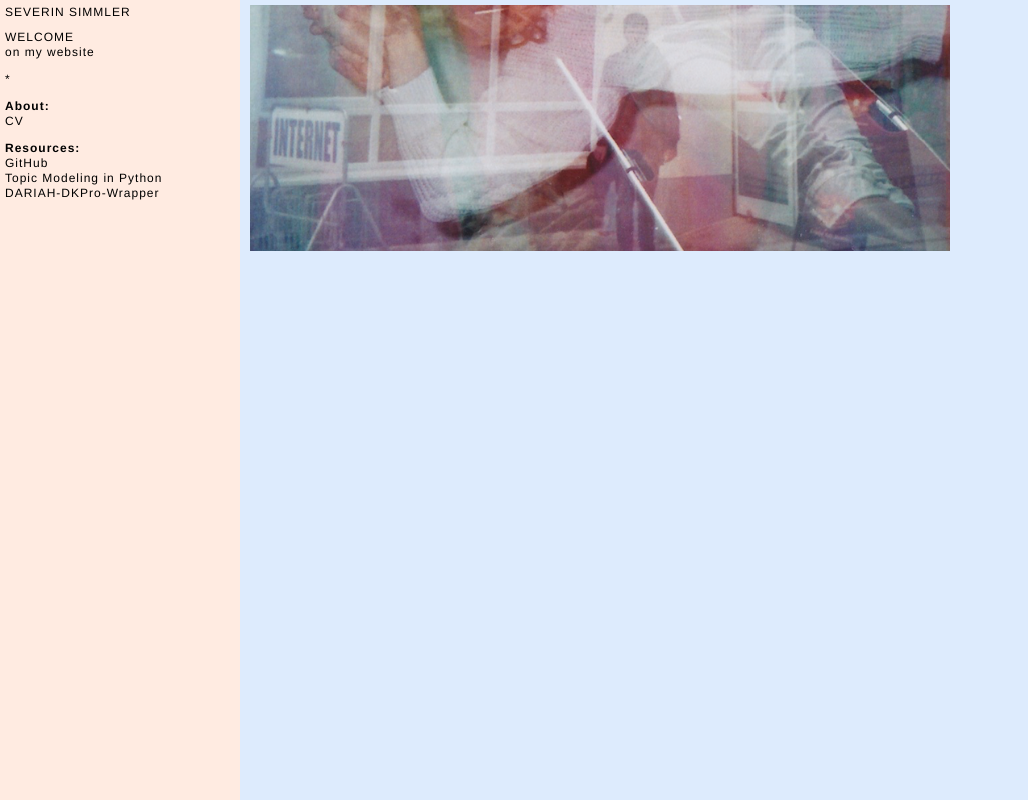
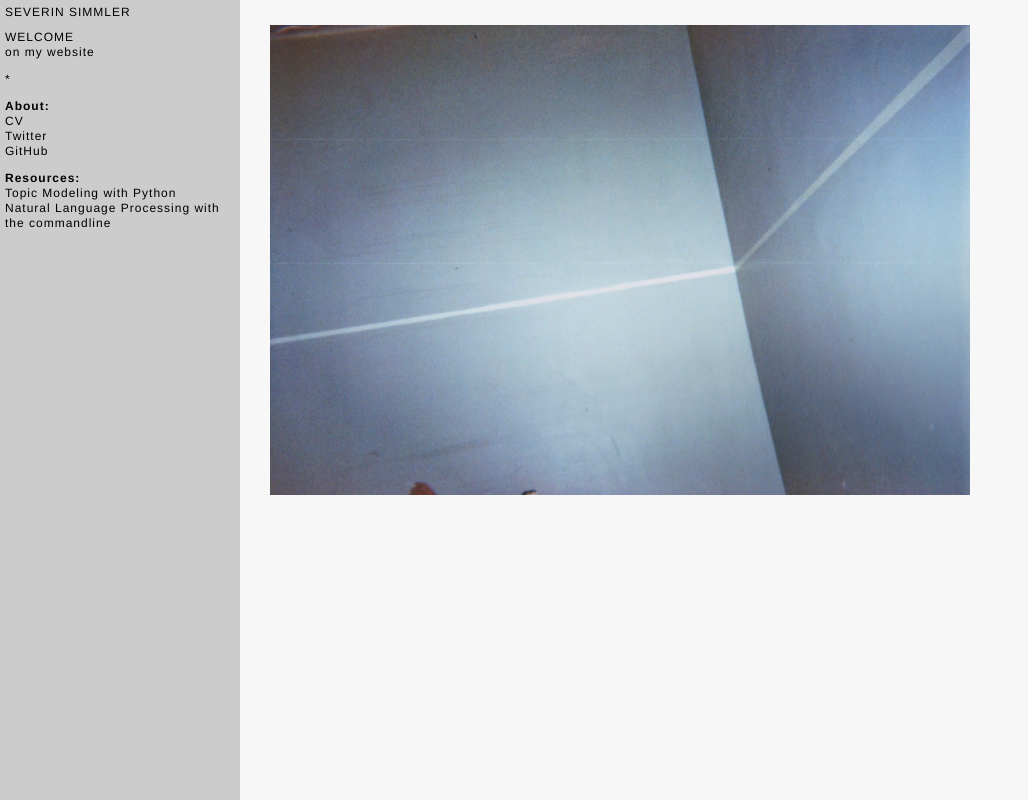
Before and after one commit to severinsimmler/severinsimmler.github.io, a plain HTML site: page index.html in a window 1280 px wide. Shown: the whole page, without its empty margins (0-1028 px from the left). Drawn offline with Linux system fonts and the light colour scheme.

Commit message:
General update

```diff
--- a/index.html
+++ b/index.html
@@ -21,18 +21,19 @@
 		<ul>
 		    <li><b>About:</b></li>
 		    <li><a href='CV.pdf'>CV</a></li>
+		    <li><a href='https://twitter.com/severinsimmler/'>Twitter</a></li>
+            <li><a href='https://github.com/severinsimmler/'>GitHub</a></li>
 		</ul>
 		<ul>
 		    <li><b>Resources:</b></li>
-                    <li><a href='https://github.com/severinsimmler/'>GitHub</a></li>
-		    <li><a href='http://dev.digital-humanities.de/ci/job/DARIAH-Topics/doclinks/1/'>Topic Modeling in Python</a></li>
-		    <li><a href='https://github.com/DARIAH-DE/DARIAH-DKPro-Wrapper'>DARIAH-DKPro-Wrapper</a></li>
+		    <li><a href='https://github.com/DARIAH-DE/Topics'>Topic Modeling with Python</a></li>
+		    <li><a href='https://github.com/DARIAH-DE/DARIAH-DKPro-Wrapper'>Natural Language Processing with the commandline</a></li>
 		</ul>
             </div>
         </div>
         <div id='content'>
             <div class='container'>
-		<img src='1.png'/>
+		<img src='1.jpeg'/>
             </div>
         </div>
     </body>
--- a/style.css
+++ b/style.css
@@ -14,7 +14,7 @@ body {
     line-height: 15px;
     font-family: Helvetica, Verdana, Arial, sans-serif;
     font-size: 12px;
-    background: #ddebfd;
+    background: #F7F7F7;
 }
 
 a:link {
@@ -40,6 +40,7 @@ a:hover {
 img {
     max-width: 100%;
     width: 700;
+    margin: 20px 20px 20px 20px;
 }
 
 #menu {
@@ -50,7 +51,7 @@ img {
     left: 0;
     position: fixed;
     height: 100%;
-    background-color: #ffebe1;
+    background-color: #CCCCCC;
 }
 
 #menu ul {
```
Also changed, not shown: 1.jpeg (added).
